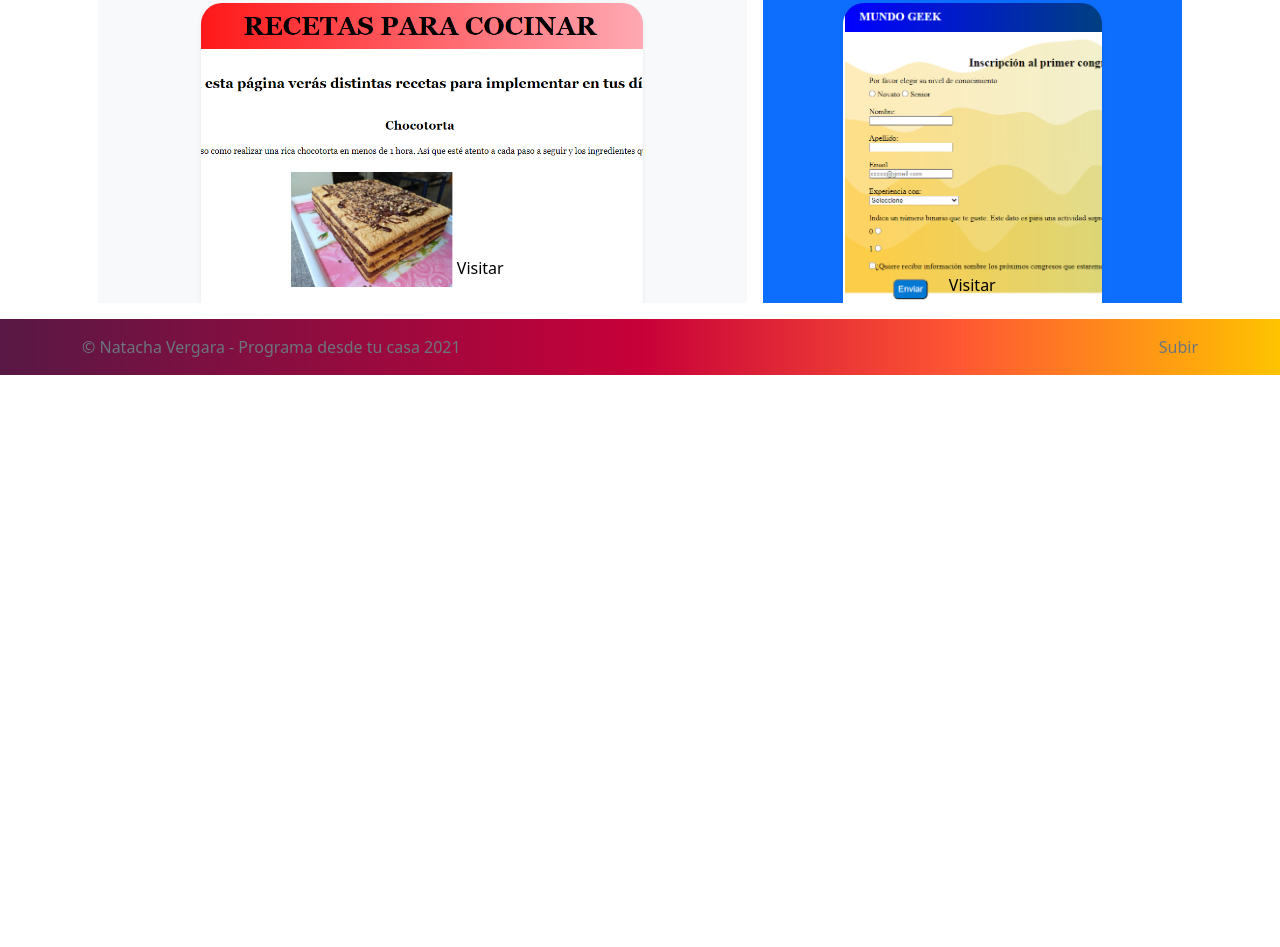
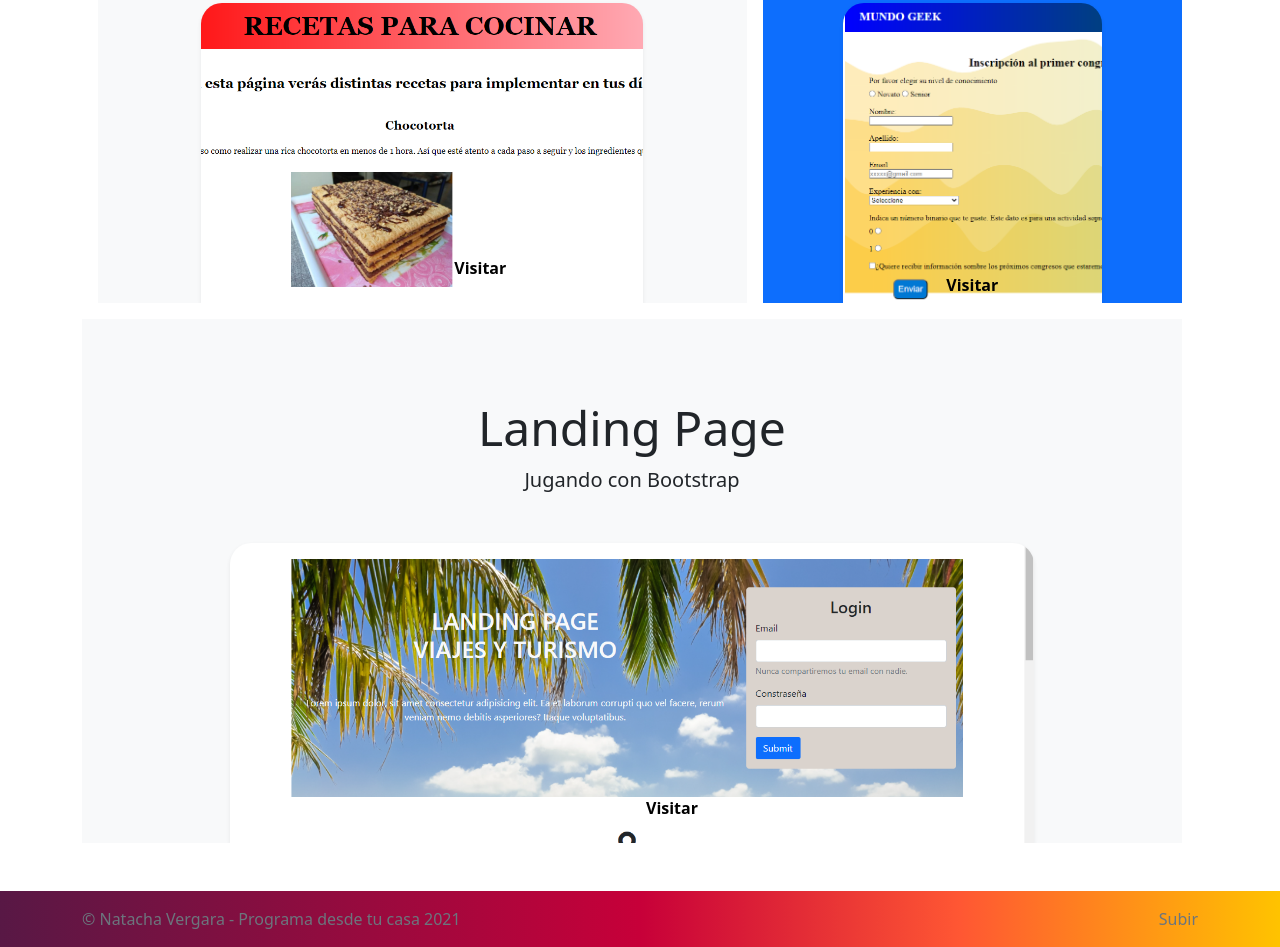
Before and after one commit to NatachaVergara/MiComienzo_con_HTML-CSS, a plain HTML site: page index.html in a window 1280 px wide. Shown: the part 2005-2952 px from the top of the page. Before the commit the page ends 2380 px from the top, so only its background shows below. Drawn offline with nearby package versions, Linux system fonts and the light colour scheme.

Commit message:
agregando el url Landing Page

```diff
--- a/css/estilos.css
+++ b/css/estilos.css
@@ -31,6 +31,7 @@
 .visitarLibro{
   position: relative;
   top: 40px;
+  font-weight: bold;
   text-decoration: none;
   color: black;
 }
@@ -43,6 +44,7 @@
 .visitarHamb{
     position: relative;
     top: 253px;
+    font-weight: bold;
     text-decoration: none;
     color: black;
 }
@@ -58,6 +60,7 @@
 .visitarAdop{
   position: relative;
   top: 256px;
+  font-weight: bold;
   text-decoration: none;
   color: black;
 }
@@ -72,6 +75,7 @@
     position: relative;
     top: 253px;
     left: 58px;
+    font-weight: bold;
     text-decoration: none;
     color: black;
 
@@ -86,9 +90,30 @@ background-position:0%;
 .visitarForm{
   position: relative;
   top:270px;
+  font-weight: bold;
   text-decoration: none;
   color: black;
 }
+
+/*Fondo Landing Page*/
+  /*Fondo de la hamburguesa*/
+.landingPage{
+    background-image: url("../img/landingPage.png");
+    background-size: cover;
+    background-position: center;
+}
+
+ .visitarLandingPage{
+    position: relative;
+    top: 253px;
+    left: 40px;
+    font-weight: bold;
+    text-decoration: none;
+    color: black;
+
+  }
+
+
 footer{
 
     background-image: linear-gradient(to right, #581845, #900c3f,#c70039,#FF5733,#FFC300);
@@ -106,13 +131,9 @@ footer a{
     background-position: bottom;
 
   }
-
-
 }
 
-
-
-  @media (min-width: 768px) {
+@media (min-width: 768px) {
     .bd-placeholder-img-lg {
       font-size: 3.5rem;
     }
--- a/index.html
+++ b/index.html
@@ -114,9 +114,17 @@
         </div>
         <div class="bg-light shadow-sm mx-auto form" style="width: 80%; height: 300px; border-radius: 21px 21px 0 0;">
           <a href="https://formulariomg.netlify.app/" target="_blank" class="visitarForm">Visitar</a>
-
         </div>
       </div>
+    </div>
+
+    <div class="bg-light mb-5 me-md-3 pt-3 px-3 pt-md-5 px-md-5 text-center overflow-hidden">
+      <div class="my-3 p-3">
+        <h2 class="display-5">Landing Page</h2>
+        <p class="lead">Jugando con Bootstrap</p>
+      </div>
+      <div class="bg-dark shadow-sm mx-auto landingPage" style="width: 80%; height: 300px; border-radius: 21px 21px 0 0;"><a
+          href="https://condescending-raman-d8a630.netlify.app/?" target="_blank" class="visitarLandingPage">Visitar</a></div>
     </div>
 
 
```
Also changed, not shown: img/landingPage.png (added).
